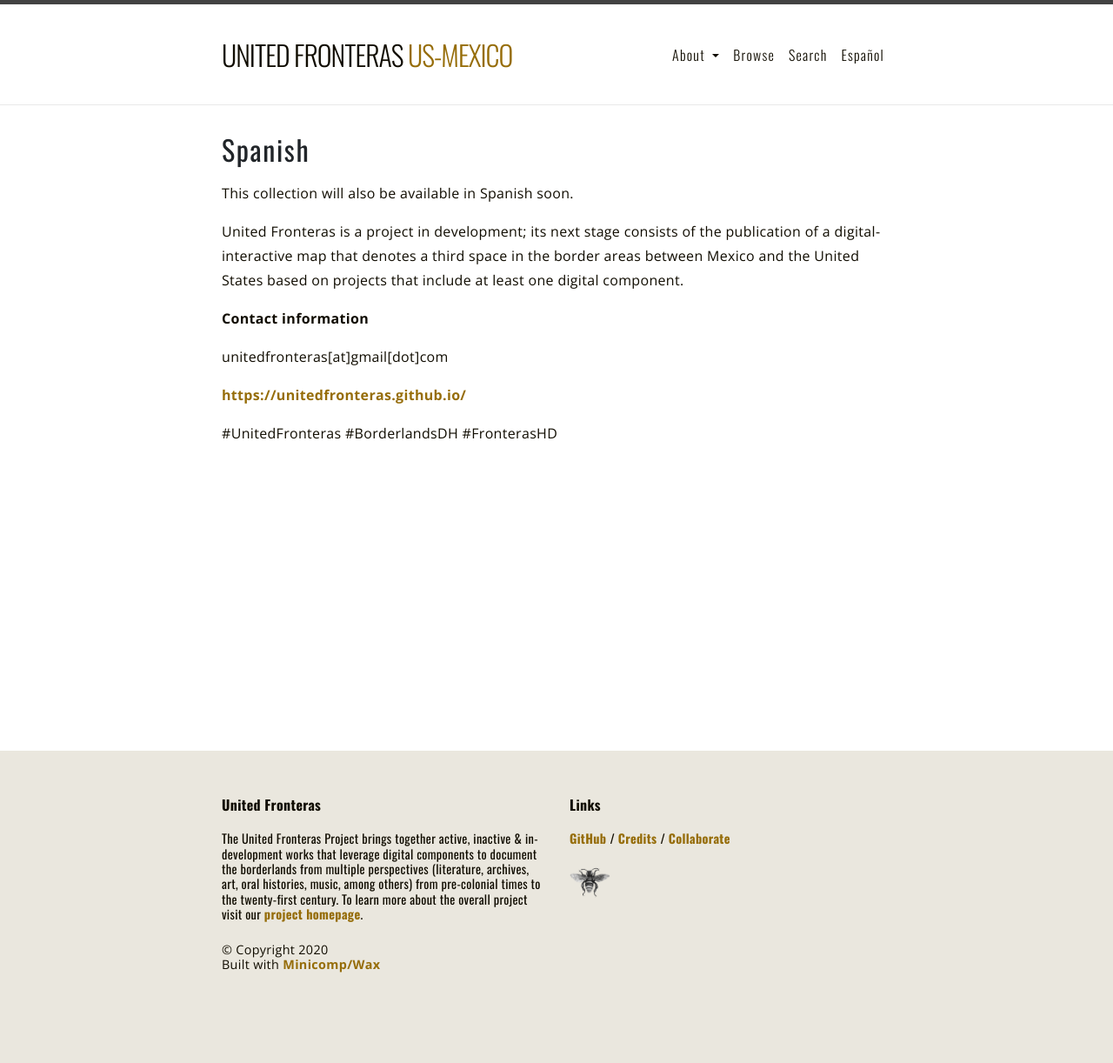
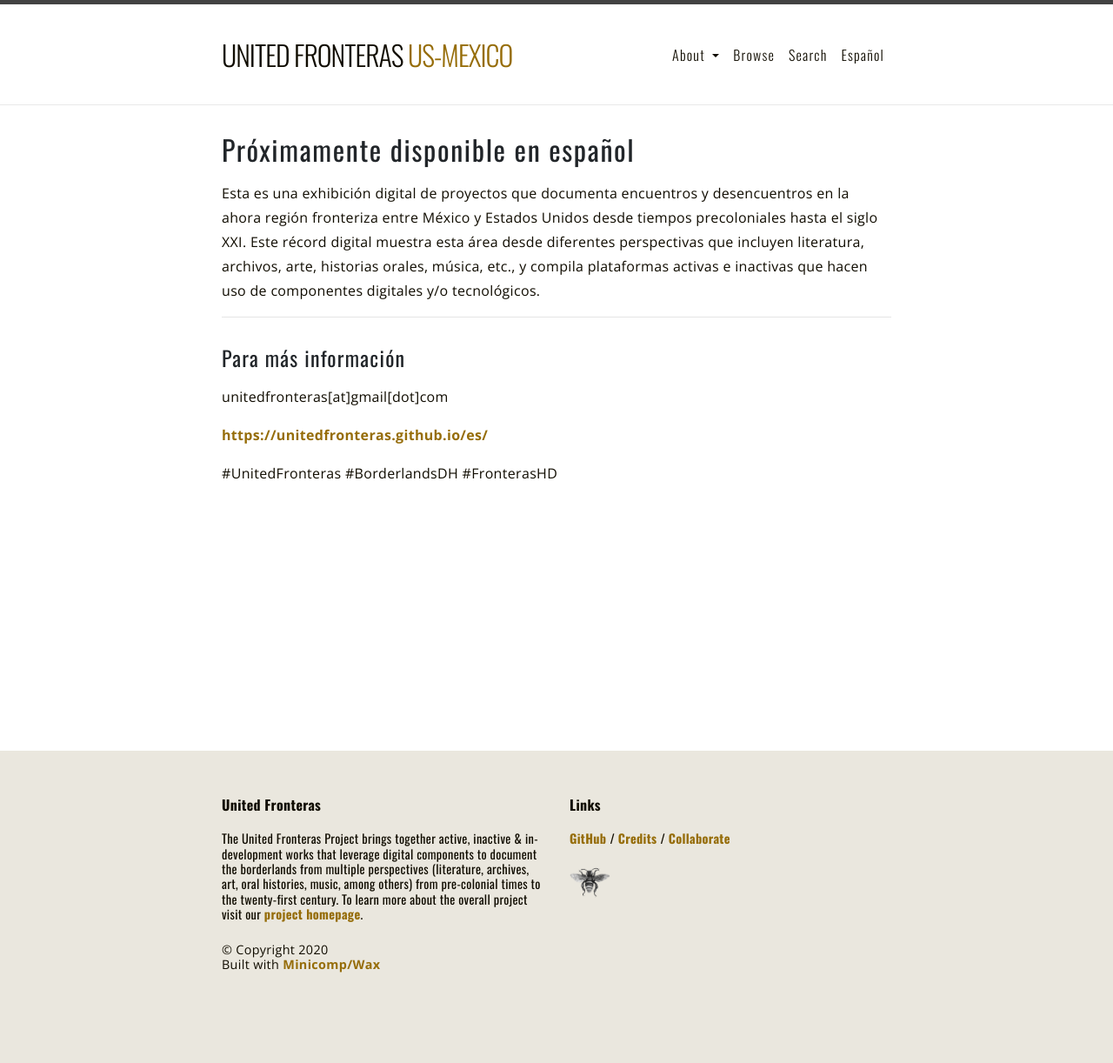
Before and after one commit to unitedfronteras/ufexhibition_mexusa, a Jekyll site: the page built from pages/spanish.md, in a window 1280 px wide. Shown: the whole page at 87% size. Built offline with Jekyll 4.4.1, drawn with Linux system fonts in a browser that asks for light colours.

Commit message:
added español page

```diff
--- a/pages/spanish.md
+++ b/pages/spanish.md
@@ -1,19 +1,19 @@
 ---
 layout: page
-title: Spanish
+title: Próximamente disponible en español
 permalink: /spanish/
 collection: united
 ---
 
-This collection will also be available in Spanish soon.
+Esta es una exhibición digital de proyectos que documenta encuentros y desencuentros en la ahora región fronteriza entre México y Estados Unidos desde tiempos precoloniales hasta el siglo XXI. Este récord digital muestra esta área desde diferentes perspectivas que incluyen literatura, archivos, arte, historias orales, música, etc., y compila plataformas activas e inactivas que hacen uso de componentes digitales y/o tecnológicos.
 
-United Fronteras is a project in development; its next stage consists of the publication of a digital-interactive map that denotes a third space in the border areas between Mexico and the United States based on projects that include at least one digital component.
+---
 
-**Contact information**
+### Para más información
 
 unitedfronteras[at]gmail[dot]com
 
-[https://unitedfronteras.github.io/](https://unitedfronteras.github.io/)
+[https://unitedfronteras.github.io/es/](https://unitedfronteras.github.io/es/)
 
 #UnitedFronteras
 #BorderlandsDH
```
